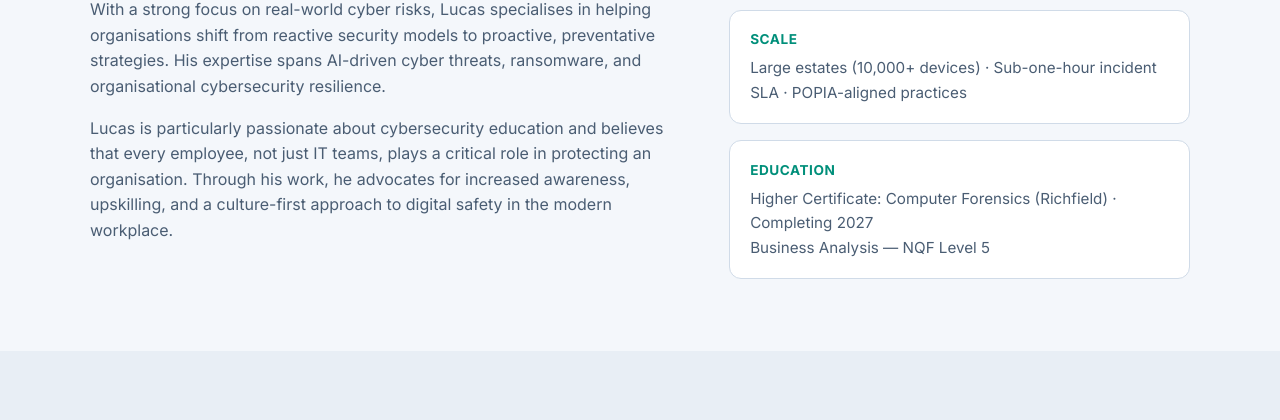
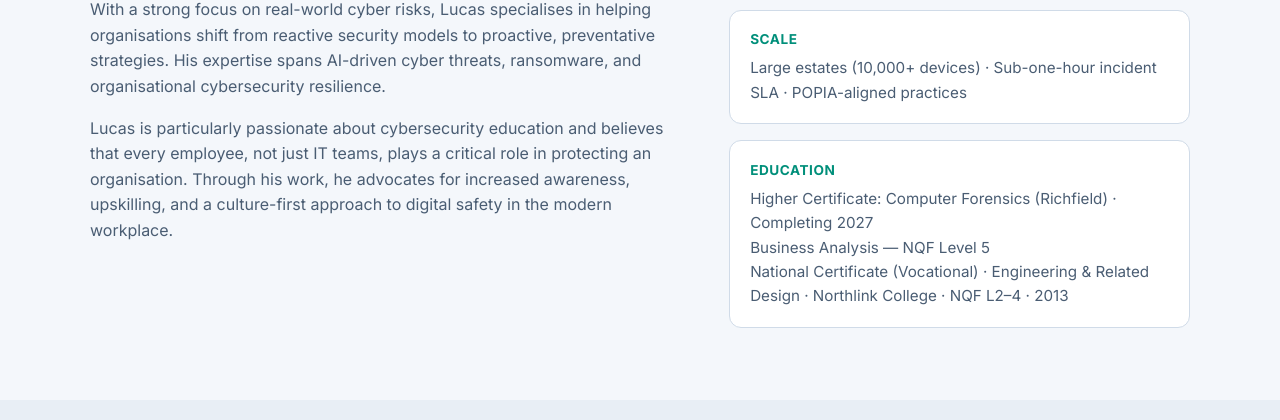
Before and after one commit to PrinceLucasKM/lucas-molefe-portfolio, a plain HTML site: page index.html in a window 1280 px wide. Shown: the part 1073-1493 px from the top of the page. Drawn offline with Linux system fonts and the light colour scheme.

Commit message:
Show full education list in About: Computer Forensics, Business Analysis NQF 5, Northlink NCV

```diff
--- a/index.html
+++ b/index.html
@@ -85,7 +85,9 @@
             </div>
             <div class="highlight-card">
               <strong>Education</strong>
-              <p>Higher Certificate: Computer Forensics (Richfield) · Completing 2027<br>Business Analysis — NQF Level 5</p>
+              <p>Higher Certificate: Computer Forensics (Richfield) · Completing 2027<br>
+              Business Analysis — NQF Level 5<br>
+              National Certificate (Vocational) · Engineering &amp; Related Design · Northlink College · NQF L2–4 · 2013</p>
             </div>
           </div>
         </div>
```
